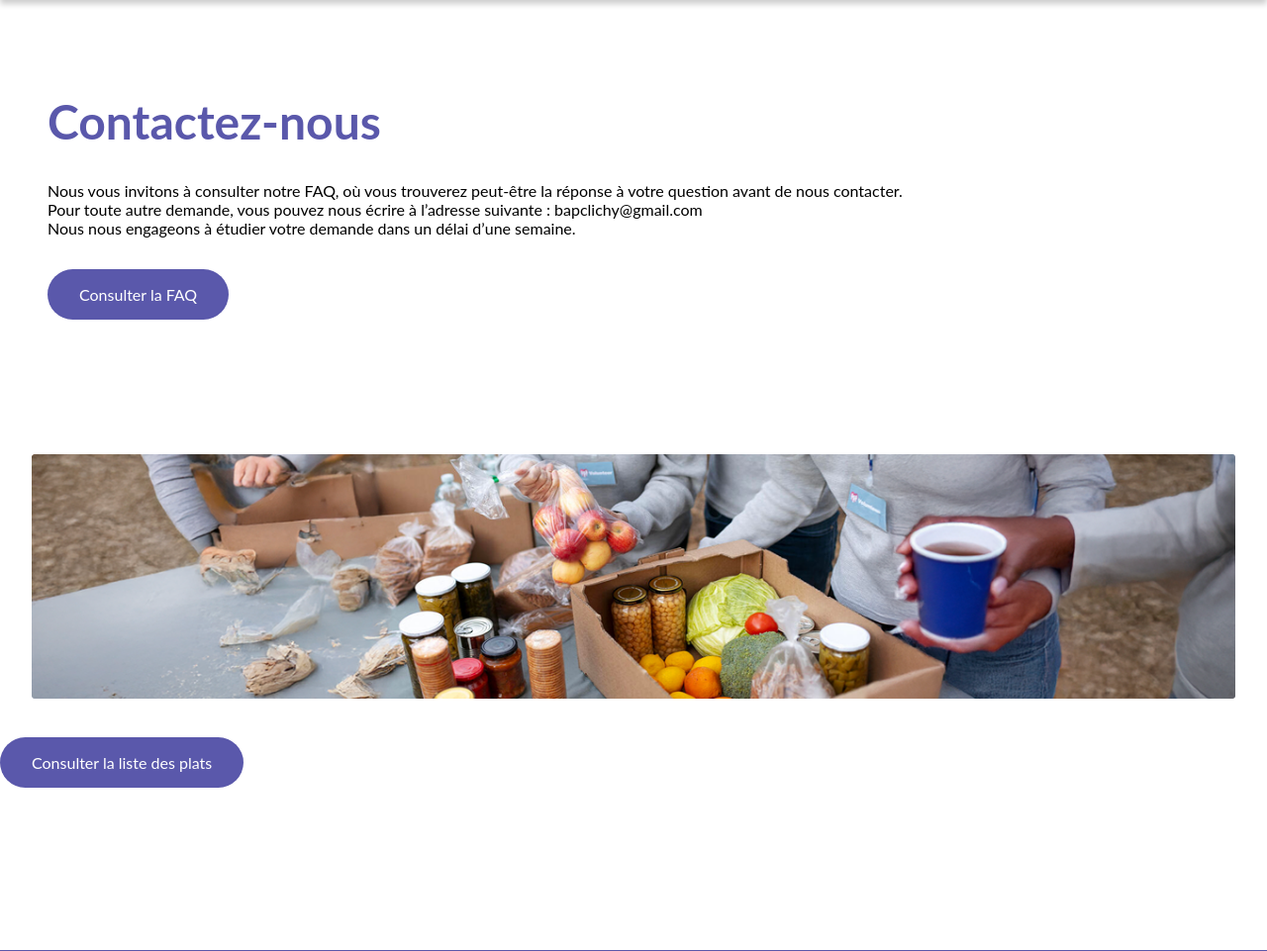
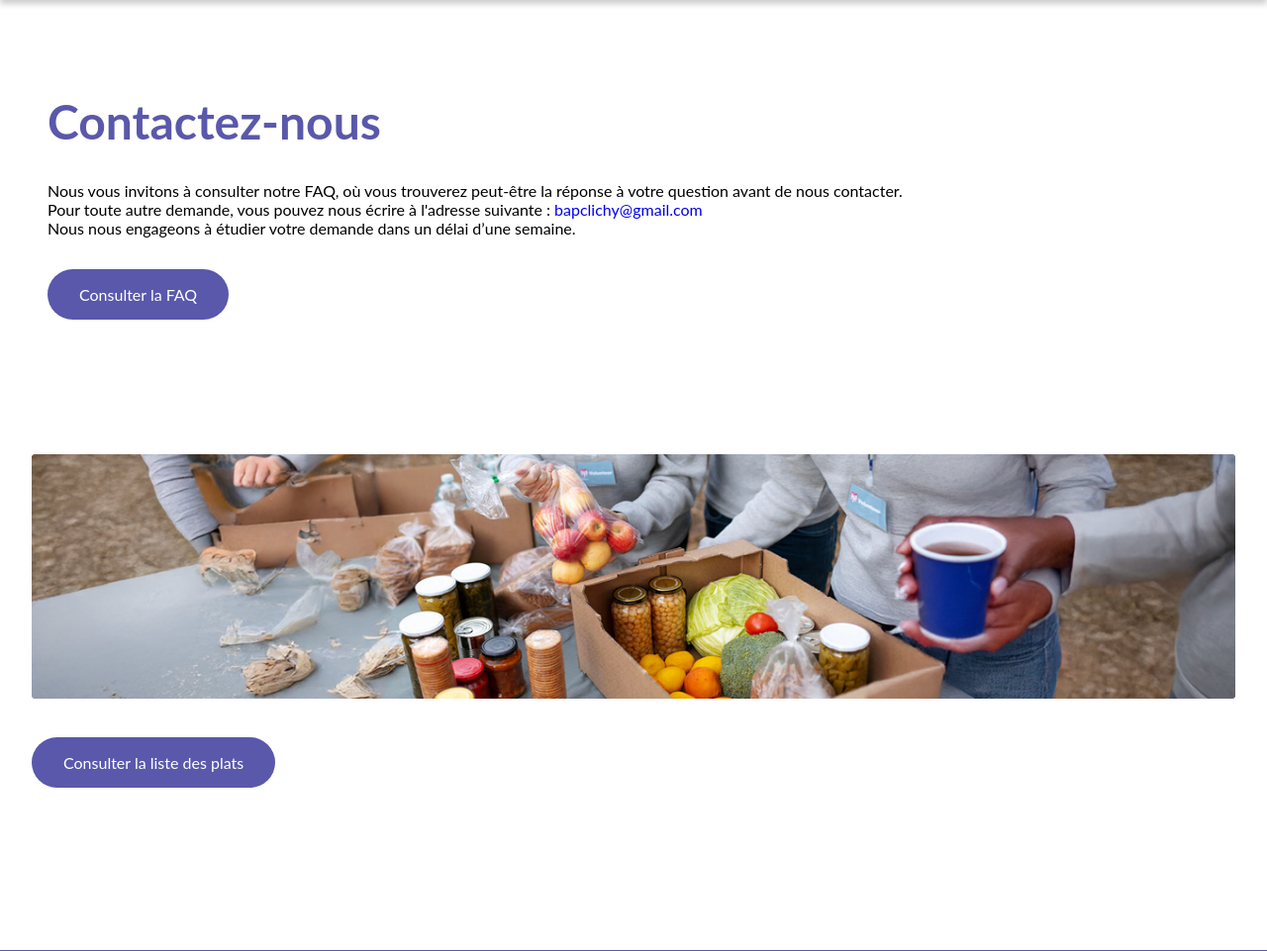
Before and after one commit to 17Sx/bap-clichy-2025, a PHP site: page /contact.php in a window 1280 px wide. Shown: the part 80-1041 px from the top of the page at 99% size. Run offline with PHP 8.4, Linux system fonts and the light colour scheme.

Commit message:
style: contact section

```diff
--- a/contact.php
+++ b/contact.php
@@ -29,6 +29,7 @@
     </div>
     </header>
 
+
     <!-- main  -->
 
 <section class="contact">
@@ -38,7 +39,7 @@
             <h1>Contactez-nous</h1>
             <p>
                 Nous vous invitons à consulter notre FAQ, où vous trouverez peut-être la réponse à votre question avant de nous contacter. <br>
-                Pour toute autre demande, vous pouvez nous écrire à l’adresse suivante : <span class="email">bapclichy@gmail.com</span>  <br>
+                Pour toute autre demande, vous pouvez nous écrire à l'adresse suivante : <a href="mailto:bapclichy@gmail.com" class="email">bapclichy@gmail.com</a> <br>
                 Nous nous engageons à étudier votre demande dans un délai d’une semaine.
             </p>
             <a class="btn-contact" href="faq.php">Consulter la FAQ</a>
--- a/css/contact.css
+++ b/css/contact.css
@@ -65,3 +65,14 @@
     width: 95%;
     height: 95%;
 }
+
+.contact-bottom a{
+    margin-left: 2rem !important;
+}
+
+
+/*Email style*/
+
+.email{
+    text-decoration: none;
+}
```
